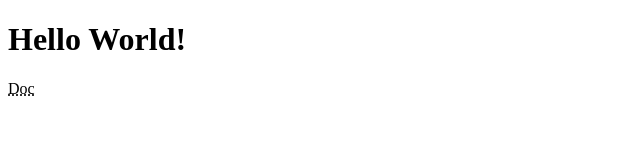
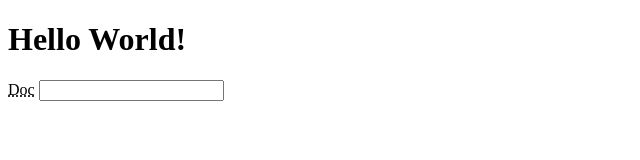
Before and after one commit to jaronsj/jaronsj.github.io, a plain HTML site: page index.html in a window 1280 px wide. Shown: the whole page, without its empty margins (0-640 px from the left). Drawn offline with Linux system fonts and the light colour scheme.

Commit message:
test update

```diff
--- a/index.html
+++ b/index.html
@@ -9,6 +9,8 @@
 <body>
     <h1>Hello World!</h1>
     <abbr title="Document">Doc</abbr>
+    <input type="datetime" name="Rexburg" id="Rexburg">
+
 
 </body>
 </html>
```
